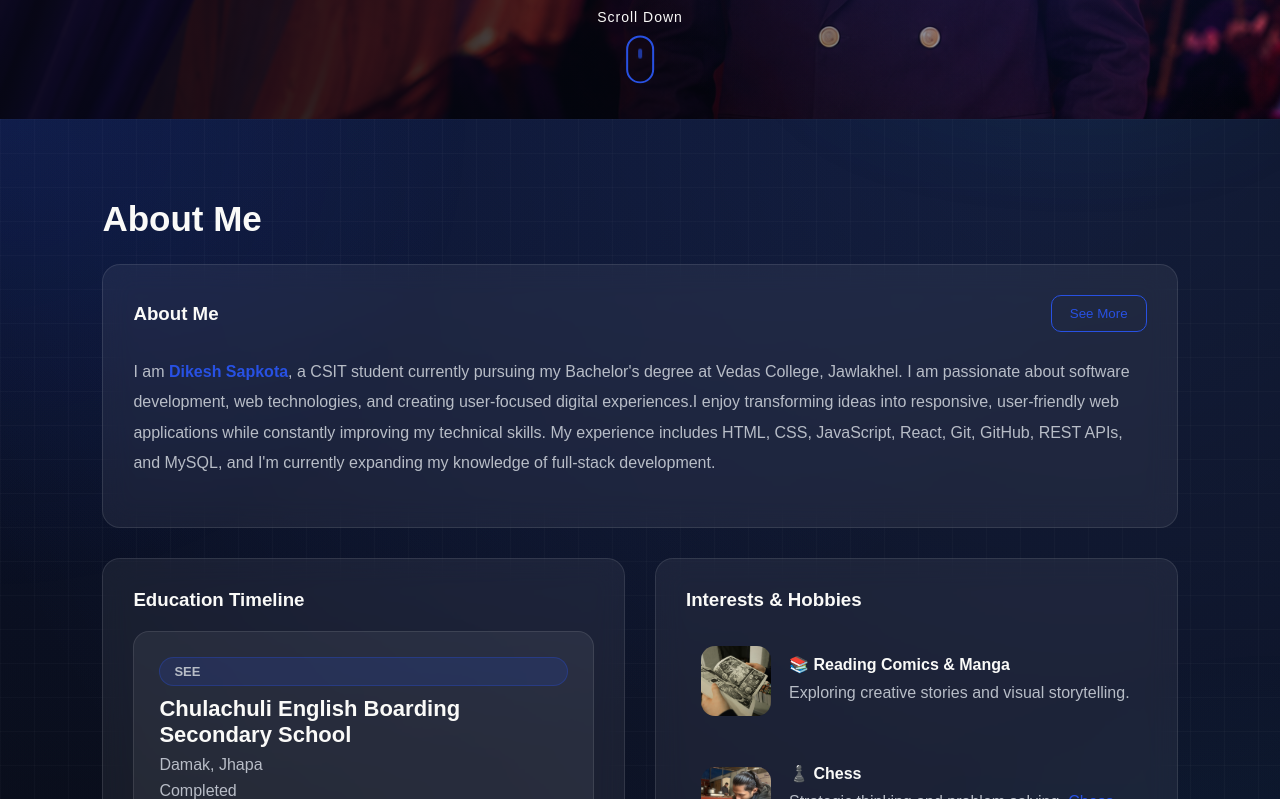
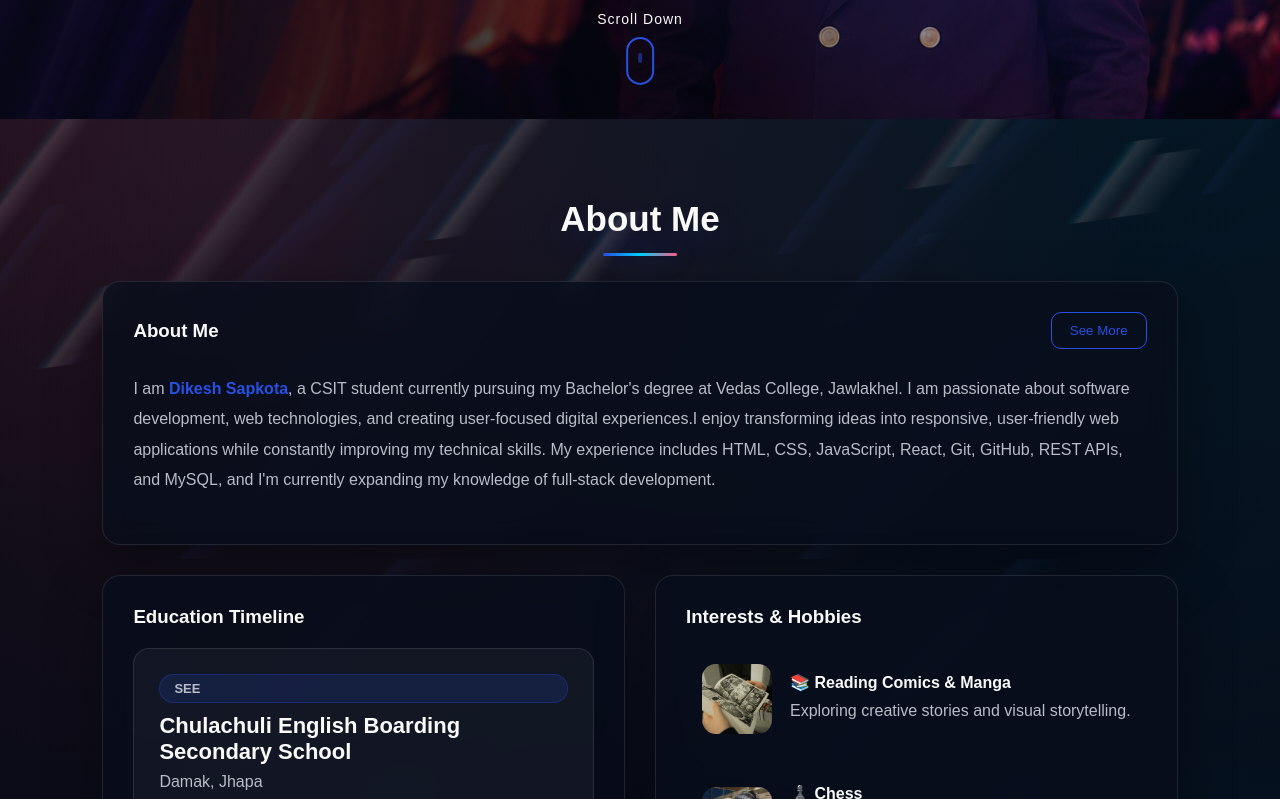
Before and after one commit to dikeshsapkota/Portfolio-2.0, a React (Vite) app: page / in a window 1280 px wide. Shown: the part 681-1480 px from the top of the page. Built offline with nearby package versions, Linux system fonts and the light colour scheme.

Commit message:
configured CSS

```diff
--- a/src/index.css
+++ b/src/index.css
@@ -17,6 +17,13 @@ html {
   --muted: #b8bdc7;
   --card: rgba(255, 255, 255, 0.06);
   --border: rgba(255, 255, 255, 0.1);
+  --surface: rgba(8, 13, 28, 0.78);
+  --surface-strong: rgba(10, 17, 36, 0.92);
+  --surface-soft: rgba(255, 255, 255, 0.045);
+  --section-wash: rgba(3, 6, 16, 0.28);
+  --text-secondary: #c9d2e3;
+  --shadow: 0 20px 55px rgba(0, 0, 0, 0.34);
+  --shadow-accent: 0 18px 45px rgba(40, 81, 227, 0.22);
  --accent: #2851E3;
 --accent-2: #4F7CFF;
 --accent-3: #8FB4FF;
@@ -35,6 +42,13 @@ body.light-theme {
   --muted: #4b5563;
   --card: rgba(255, 255, 255, 0.78);
   --border: rgba(17, 24, 39, 0.10);
+  --surface: rgba(255, 255, 255, 0.86);
+  --surface-strong: rgba(255, 255, 255, 0.96);
+  --surface-soft: rgba(40, 81, 227, 0.055);
+  --section-wash: rgba(255, 255, 255, 0.54);
+  --text-secondary: #334155;
+  --shadow: 0 22px 60px rgba(35, 55, 105, 0.14);
+  --shadow-accent: 0 18px 45px rgba(40, 81, 227, 0.17);
   --dark: #ffffff;
 
   --github-color: #181717;
@@ -45,24 +59,10 @@ body {
   min-height: 100vh;
 
   background:
-    radial-gradient(circle at 12% 8%,
-      rgba(40, 81, 227, 0.22),
-      transparent 28%),
-
-    radial-gradient(circle at 85% 18%,
-      rgba(79, 124, 255, 0.16),
-      transparent 32%),
-
-    radial-gradient(circle at 50% 100%,
-      rgba(0, 188, 212, 0.10),
-      transparent 35%),
-
-    linear-gradient(
-      180deg,
-      #05070d 0%,
-      #0b1020 45%,
-      #05070d 100%
-    );
+    radial-gradient(circle at 18% 18%, rgba(255, 89, 132, 0.16), transparent 24%),
+    radial-gradient(circle at 82% 8%, rgba(0, 213, 255, 0.12), transparent 28%),
+    radial-gradient(circle at 45% 72%, rgba(40, 81, 227, 0.18), transparent 34%),
+    linear-gradient(135deg, #03040a 0%, #07111f 45%, #020308 100%);
 
   color: var(--text);
   font-family: Arial, sans-serif;
@@ -86,7 +86,8 @@ footer {
   position: absolute;
   border-radius: 50%;
   filter: blur(70px);
-  animation: blobMove 18s ease-in-out infinite alternate;
+  animation: blobMove 40s ease-in-out infinite alternate;
+  will-change: transform;
 }
 
 .background-blobs span:nth-child(1) {
@@ -163,61 +164,72 @@ body.light-theme .background-blobs span:nth-child(4) {
 
 body.light-theme {
   background:
-    radial-gradient(circle at 10% 8%,
-      rgba(40, 81, 227, 0.12),
-      transparent 30%),
-
-    radial-gradient(circle at 90% 12%,
-      rgba(79, 124, 255, 0.10),
-      transparent 34%),
-
-    radial-gradient(circle at 50% 100%,
-      rgba(0, 188, 212, 0.08),
-      transparent 38%),
-
-    linear-gradient(
-      180deg,
-      #ffffff 0%,
-      #f6f8ff 48%,
-      #eef4ff 100%
-    );
-}
-
-/* Soft global glow layer for both themes */
+    radial-gradient(circle at 12% 18%, rgba(255, 117, 153, 0.18), transparent 26%),
+    radial-gradient(circle at 84% 12%, rgba(35, 185, 255, 0.16), transparent 30%),
+    radial-gradient(circle at 46% 80%, rgba(40, 81, 227, 0.12), transparent 34%),
+    linear-gradient(135deg, #fbfdff 0%, #edf6ff 46%, #f8f3ff 100%);
+}
+
+/* Star dust layer for both themes */
 body::before {
   content: "";
   position: fixed;
   inset: 0;
   pointer-events: none;
-  z-index: -1;
+  z-index: 0;
 
   background:
-    radial-gradient(circle at 15% 25%,
-      rgba(40, 81, 227, 0.18),
-      transparent 32%),
-
-    radial-gradient(circle at 85% 75%,
-      rgba(0, 188, 212, 0.10),
-      transparent 30%);
-
-  filter: blur(80px);
-  opacity: 0.85;
+    radial-gradient(circle, rgba(255,255,255,0.95) 0 1px, transparent 1.8px),
+    radial-gradient(circle, rgba(0,213,255,0.75) 0 1px, transparent 2px),
+    radial-gradient(circle, rgba(255,95,135,0.65) 0 1px, transparent 2px);
+  background-size: 92px 92px, 137px 137px, 181px 181px;
+  background-position: 0 0, 35px 80px, 120px 25px;
+  opacity: 0.26;
+  will-change: auto;
 }
 
 body.light-theme::before {
   background:
-    radial-gradient(circle at 15% 25%,
-      rgba(40, 81, 227, 0.10),
-      transparent 34%),
-
-    radial-gradient(circle at 85% 75%,
-      rgba(0, 188, 212, 0.08),
-      transparent 30%);
-
-  filter: blur(90px);
-  opacity: 0.75;
-}
-
+    radial-gradient(circle, rgba(40,81,227,0.38) 0 1px, transparent 1.9px),
+    radial-gradient(circle, rgba(0,166,214,0.32) 0 1px, transparent 2px),
+    radial-gradient(circle, rgba(255,86,132,0.28) 0 1px, transparent 2px);
+  background-size: 96px 96px, 146px 146px, 190px 190px;
+  opacity: 0.22;
+}
+
+/* Angled shooting-star streaks */
+body::after {
+  content: "";
+  position: fixed;
+  inset: -20%;
+  pointer-events: none;
+  z-index: 0;
+  background:
+    linear-gradient(135deg, transparent 0 46%, rgba(0,213,255,0.45) 47%, rgba(255,255,255,0.85) 48%, transparent 52%),
+    linear-gradient(135deg, transparent 0 45%, rgba(255,95,135,0.42) 46%, rgba(255,255,255,0.70) 47%, transparent 51%),
+    linear-gradient(135deg, transparent 0 48%, rgba(79,124,255,0.34) 49%, transparent 53%);
+  background-size: 520px 190px, 760px 250px, 430px 150px;
+  background-position: 78% -10%, 12% 36%, 92% 68%;
+  filter: blur(0.2px);
+  opacity: 0.20;
+  transform: rotate(-8deg);
+  will-change: auto;
+}
+
+body.light-theme::after {
+  background:
+    linear-gradient(135deg, transparent 0 46%, rgba(0,174,220,0.38) 47%, rgba(255,255,255,0.92) 48%, transparent 52%),
+    linear-gradient(135deg, transparent 0 45%, rgba(255,96,140,0.30) 46%, rgba(255,255,255,0.88) 47%, transparent 51%),
+    linear-gradient(135deg, transparent 0 48%, rgba(40,81,227,0.26) 49%, transparent 53%);
+  opacity: 0.26;
+}
+
+@media (prefers-reduced-motion: reduce) {
+  body::before,
+  body::after {
+    animation: none;
+  }
+}
 
 a {
   color: inherit;
@@ -232,63 +244,33 @@ section:not(.hero) {
   overflow: hidden;
 
   background:
-    radial-gradient(circle at top left,
-      rgba(40, 81, 227, 0.14),
-      transparent 28%),
-
-    radial-gradient(circle at bottom right,
-      rgba(0, 188, 212, 0.08),
-      transparent 34%),
-
-    linear-gradient(
-      rgba(255,255,255,0.025) 1px,
-      transparent 1px
-    ),
-
-    linear-gradient(
-      90deg,
-      rgba(255,255,255,0.025) 1px,
-      transparent 1px
-    ),
-
+    linear-gradient(var(--section-wash), var(--section-wash)),
+    radial-gradient(circle at top left, rgba(255, 95, 135, 0.08), transparent 26%),
+    radial-gradient(circle at bottom right, rgba(0, 213, 255, 0.08), transparent 34%),
+    linear-gradient(135deg, transparent 0 47%, rgba(79, 124, 255, 0.08) 48%, transparent 53%),
     transparent;
 
   background-size:
     auto,
     auto,
-    34px 34px,
-    34px 34px,
+    auto,
+    620px 220px,
     auto;
 }
 
 body.light-theme section:not(.hero) {
   background:
-    radial-gradient(circle at top left,
-      rgba(40, 81, 227, 0.09),
-      transparent 30%),
-
-    radial-gradient(circle at bottom right,
-      rgba(0, 188, 212, 0.06),
-      transparent 36%),
-
-    linear-gradient(
-      rgba(17, 24, 39, 0.035) 1px,
-      transparent 1px
-    ),
-
-    linear-gradient(
-      90deg,
-      rgba(17, 24, 39, 0.035) 1px,
-      transparent 1px
-    ),
-
+    linear-gradient(var(--section-wash), var(--section-wash)),
+    radial-gradient(circle at top left, rgba(255, 95, 135, 0.10), transparent 28%),
+    radial-gradient(circle at bottom right, rgba(0, 166, 214, 0.08), transparent 36%),
+    linear-gradient(135deg, transparent 0 47%, rgba(40, 81, 227, 0.07) 48%, transparent 53%),
     transparent;
 
   background-size:
     auto,
     auto,
-    34px 34px,
-    34px 34px,
+    auto,
+    620px 220px,
     auto;
 }
 
@@ -296,6 +278,23 @@ h2 {
   font-size: 35px;
   margin-bottom: 25px;
   color: var(--text);
+  text-align: center;
+  text-shadow: 0 12px 30px rgba(40, 81, 227, 0.20);
+}
+
+h2::after {
+  content: "";
+  display: block;
+  width: 74px;
+  height: 3px;
+  margin: 14px auto 0;
+  border-radius: 999px;
+  background: linear-gradient(90deg, var(--accent), #00d5ff, #ff5f87);
+  box-shadow: 0 0 24px rgba(79, 124, 255, 0.42);
+}
+
+body.light-theme h2 {
+  text-shadow: none;
 }
 
 /* =========================================
@@ -357,6 +356,11 @@ nav,
   transition: 0.3s;
 }
 
+body.light-theme .logo-d {
+  color: #111827;
+  text-shadow: 0 1px 12px rgba(255, 255, 255, 0.65);
+}
+
 .logo-s {
   color: var(--accent);
   margin-left: -6px;
@@ -369,6 +373,10 @@ nav,
 
 .logo:hover .logo-s {
   color: white;
+}
+
+body.light-theme .logo:hover .logo-s {
+  color: #111827;
 }
 body.light-theme header.scrolled .logo,
 body.light-theme .header.scrolled .logo {
@@ -385,7 +393,7 @@ ul {
 .nav-links a,
 ul li a {
   position: relative;
-  color: white;
+  color: var(--text);
   text-decoration: none;
   font-size: 15px;
   font-weight: 500;
@@ -434,7 +442,7 @@ body.light-theme header.scrolled ul li a:hover {
   display: none;
   font-size: 24px;
   background: none;
-  color: white;
+  color: var(--text);
   border: none;
   cursor: pointer;
 }
@@ -888,11 +896,17 @@ transform:translateY(-12px);
 
 .about-card,
 .info-card {
-  background: var(--card);
+  background: var(--surface);
   border: 1px solid var(--border);
   border-radius: 18px;
   padding: 30px;
   backdrop-filter: blur(14px);
+  box-shadow: var(--shadow);
+}
+
+body.light-theme .about-card,
+body.light-theme .info-card {
+  border-color: rgba(40, 81, 227, 0.12);
 }
 .education-slider-card {
   overflow: hidden;
@@ -902,7 +916,7 @@ transform:translateY(-12px);
   margin-top: 20px;
   padding: 25px;
   border-radius: 16px;
-  background: rgba(255,255,255,0.06);
+  background: var(--surface-soft);
   border: 1px solid var(--border);
   transition: 0.3s ease;
 }
@@ -957,7 +971,7 @@ transform:translateY(-12px);
 
 .education-steps button {
   border: 1px solid var(--border);
-  background: rgba(255,255,255,0.06);
+  background: var(--surface-soft);
   color: var(--muted);
   padding: 8px 12px;
   border-radius: 30px;
@@ -974,7 +988,7 @@ transform:translateY(-12px);
 }
 body.light-theme .education-display,
 body.light-theme .education-steps button {
-  background: rgba(255,255,255,0.8);
+  background: rgba(255,255,255,0.82);
   color: var(--text);
 }
 .about-card-header {
@@ -1022,17 +1036,20 @@ body.light-theme .education-steps button {
   align-items: center;
   padding: 15px;
   border-radius: 14px;
+  border: 1px solid transparent;
   transition: .35s ease;
   cursor: pointer;
 }
 
 .hobby-row:hover {
-  background: rgba(40,81,227,.08);
+  background: var(--surface-soft);
+  border-color: var(--border);
   transform: translateX(10px);
 }
 
 body.light-theme .hobby-row:hover{
-  background:#eef3ff;
+  background: #f1f6ff;
+  border-color: rgba(40, 81, 227, 0.12);
 }
 
 .hobby-row img {
@@ -1082,9 +1099,19 @@ body.light-theme .hobby-row:hover{
 
 .card,
 .skill-card {
+  background: var(--surface);
+  border: 1px solid var(--border);
+  border-radius: 18px;
   padding: 28px 22px;
   text-align: center;
   transition: 0.35s ease;
+  box-shadow: var(--shadow);
+  backdrop-filter: blur(14px);
+}
+
+body.light-theme .card,
+body.light-theme .skill-card {
+  border-color: rgba(40, 81, 227, 0.12);
 }
 
 .skill-icon {
@@ -1139,7 +1166,7 @@ body.light-theme .skill-meter {
 .card:hover,
 .skill-card:hover {
   transform: translateY(-10px);
-  box-shadow: 0 14px 40px rgba(40, 81, 227, 0.22);
+  box-shadow: var(--shadow-accent);
 }
 
 .card:hover .skill-icon,
@@ -1158,12 +1185,19 @@ body.light-theme .skill-meter {
 .skill-tab {
   padding: 12px 24px;
   border: 1px solid var(--border);
-  background: var(--card);
+  background: var(--surface);
   color: var(--text);
   border-radius: 30px;
   cursor: pointer;
   font-weight: 600;
   transition: 0.3s;
+  box-shadow: 0 10px 24px rgba(0, 0, 0, 0.10);
+  backdrop-filter: blur(12px);
+}
+
+body.light-theme .skill-tab {
+  border-color: rgba(40, 81, 227, 0.12);
+  box-shadow: 0 12px 28px rgba(35, 55, 105, 0.10);
 }
 
 .skill-tab.active,
@@ -1193,15 +1227,24 @@ body.light-theme .skill-meter {
 }
 
 .project-card {
+  background: var(--surface);
+  border: 1px solid var(--border);
+  border-radius: 18px;
   overflow: hidden;
   padding: 0;
   transition: 0.3s ease;
   height:auto;
+  box-shadow: var(--shadow);
+  backdrop-filter: blur(14px);
+}
+
+body.light-theme .project-card {
+  border-color: rgba(40, 81, 227, 0.12);
 }
 
 .project-card:hover {
   transform: translateY(-8px);
-  box-shadow: 0 12px 35px rgba(40,81,227,0.22);
+  box-shadow: var(--shadow-accent);
 }
 
 .project-card img,
@@ -1324,12 +1367,13 @@ body.light-theme .project-tags span {
 
 /* Old .project support if still used */
 .project {
-  background: var(--card);
+  background: var(--surface);
   border: 1px solid var(--border);
   padding: 25px;
   border-radius: 14px;
   margin-bottom: 20px;
   transition: 0.3s;
+  box-shadow: var(--shadow);
 }
 
 .project:hover {
@@ -1379,6 +1423,16 @@ body.light-theme .tech-badge {
 .more-projects {
   margin-top: 60px;
   text-align: center;
+  padding: 34px;
+  border: 1px solid var(--border);
+  border-radius: 18px;
+  background: var(--surface);
+  box-shadow: var(--shadow);
+  backdrop-filter: blur(14px);
+}
+
+body.light-theme .more-projects {
+  border-color: rgba(40, 81, 227, 0.12);
 }
 
 .more-projects h3 {
@@ -1449,6 +1503,7 @@ body.light-theme .github-btn {
   flex-direction: column;
   gap: 14px;
   border-radius: 16px;
+  box-shadow: var(--shadow);
 }
 
 #contact input,
@@ -1459,6 +1514,8 @@ body.light-theme .github-btn {
   border-radius: 10px;
   box-sizing: border-box;
   margin: 0;
+  color: var(--text);
+  transition: 0.3s ease;
 }
 
 #contact input:focus,
@@ -1497,21 +1554,39 @@ body.light-theme .github-btn {
 /* Dark Theme */
 
 body:not(.light-theme) #contact form {
-  background: rgba(26, 26, 32, 0.75);
-  border: 1px solid rgba(255, 255, 255, 0.08);
+  background: var(--surface);
+  border: 1px solid var(--border);
   backdrop-filter: blur(16px);
   -webkit-backdrop-filter: blur(16px);
 }
 
 body:not(.light-theme) #contact input,
 body:not(.light-theme) #contact textarea {
-  background: rgba(255, 255, 255, 0.04);
-  border: 1px solid rgba(255,255,255,.08);
+  background: rgba(255, 255, 255, 0.055);
+  border: 1px solid var(--border);
 }
 
 body:not(.light-theme) #contact input::placeholder,
 body:not(.light-theme) #contact textarea::placeholder {
   color: #8b949e;
+}
+
+body.light-theme #contact form {
+  background: var(--surface-strong);
+  border: 1px solid rgba(40, 81, 227, 0.12);
+  backdrop-filter: blur(16px);
+  -webkit-backdrop-filter: blur(16px);
+}
+
+body.light-theme #contact input,
+body.light-theme #contact textarea {
+  background: #f8fbff;
+  border: 1px solid rgba(40, 81, 227, 0.16);
+}
+
+body.light-theme #contact input::placeholder,
+body.light-theme #contact textarea::placeholder {
+  color: #64748b;
 }
 
 /* Mobile */
@@ -1548,9 +1623,16 @@ footer,
 .footer {
   text-align: center;
   padding: 25px;
-  background: var(--dark);
+  background: var(--surface-strong);
   color: var(--text);
   border-top: 1px solid var(--border);
+  box-shadow: 0 -14px 38px rgba(0, 0, 0, 0.16);
+}
+
+body.light-theme footer,
+body.light-theme .footer {
+  border-top-color: rgba(40, 81, 227, 0.12);
+  box-shadow: 0 -14px 38px rgba(35, 55, 105, 0.08);
 }
 
 /* =========================================
```
